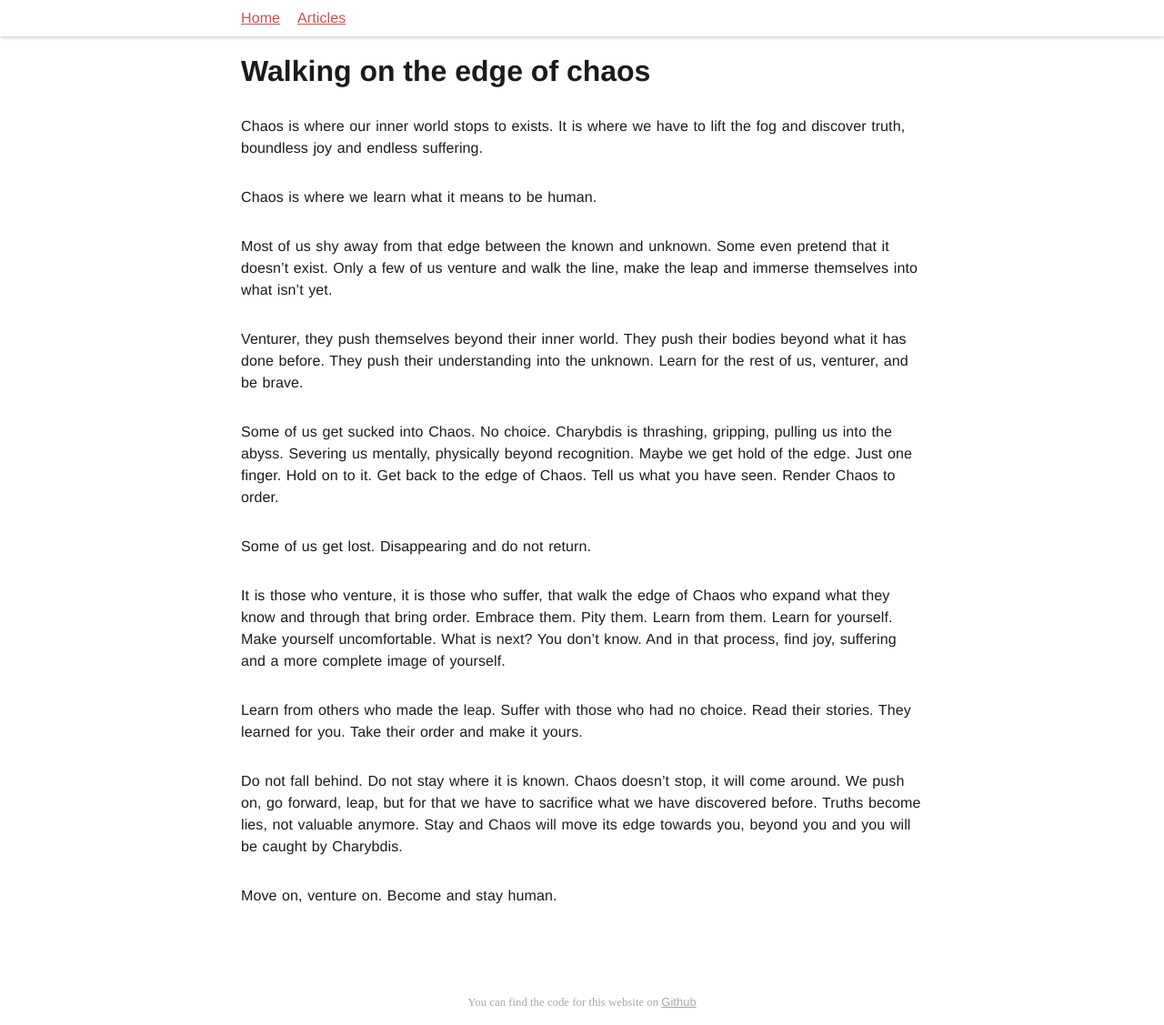
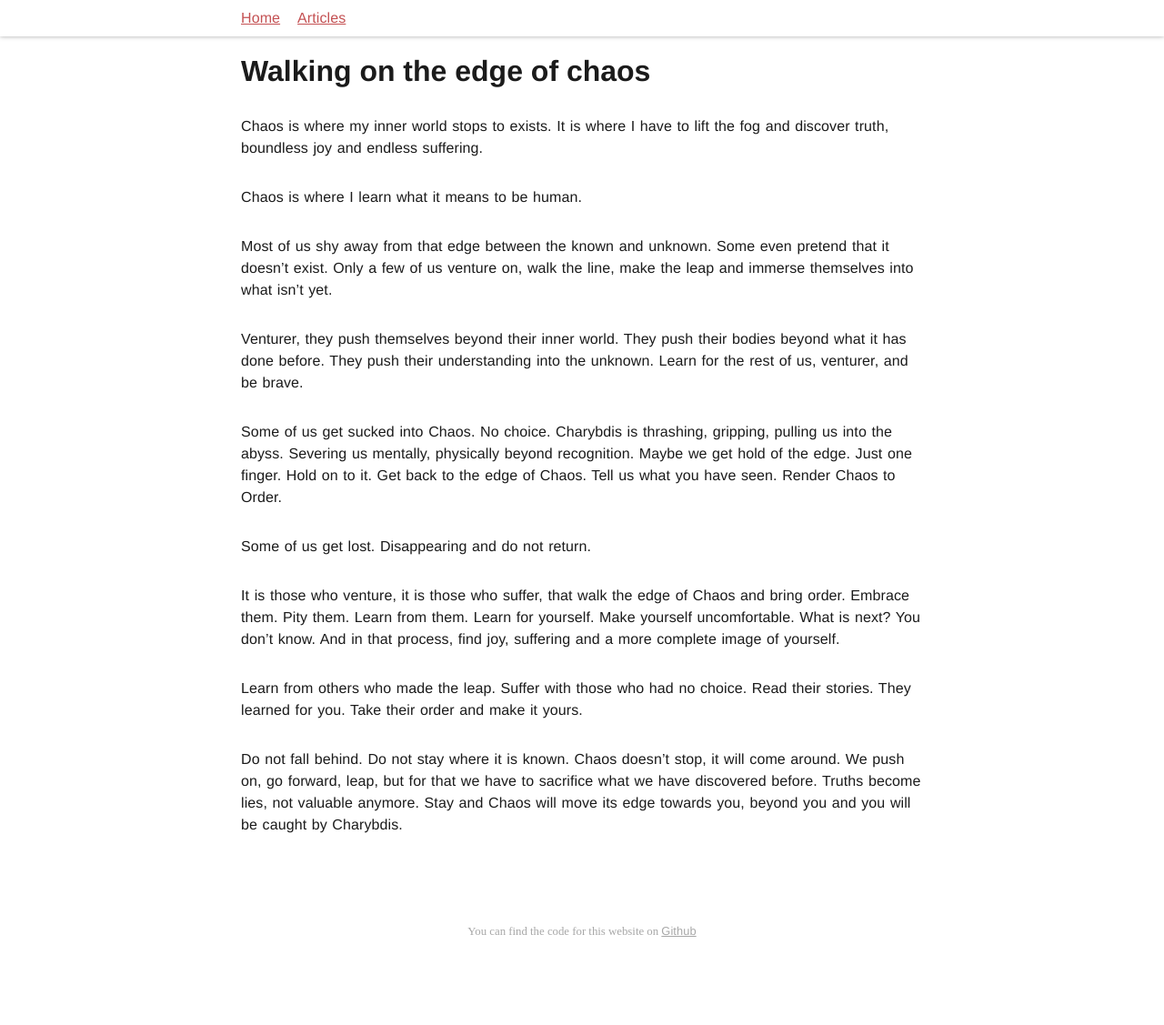
Before and after one commit to pheymann/paulheymann-website, a Jekyll site: the page built from _posts/2022-05-10-walking-on-the-edge-of-chaos.md, in a window 1280 px wide. Shown: the whole page at 91% size. Built offline with Jekyll 4.4.1, drawn with Linux system fonts in a browser that asks for light colours; after the commit the page ends 1049 px from its top, so only the background shows below that.

Commit message:
smaller though improvements

```diff
--- a/_posts/2022-05-10-walking-on-the-edge-of-chaos.md
+++ b/_posts/2022-05-10-walking-on-the-edge-of-chaos.md
@@ -8,22 +8,20 @@ meta_description: Walking on the edge of chaos
 meta_keywords: chaos,uncertainty,philosophy
 ---
 
-Chaos is where our inner world stops to exists. It is where we have to lift the fog and discover truth, boundless joy and endless suffering.
+Chaos is where my inner world stops to exists. It is where I have to lift the fog and discover truth, boundless joy and endless suffering.
 
-Chaos is where we learn what it means to be human.
+Chaos is where I learn what it means to be human.
 
-Most of us shy away from that edge between the known and unknown. Some even pretend that it doesn’t exist. Only a few of us venture and walk the line, make the leap and immerse themselves into what isn’t yet.
+Most of us shy away from that edge between the known and unknown. Some even pretend that it doesn’t exist. Only a few of us venture on, walk the line, make the leap and immerse themselves into what isn’t yet.
 
 Venturer, they push themselves beyond their inner world. They push their bodies beyond what it has done before. They push their understanding into the unknown. Learn for the rest of us, venturer, and be brave.
 
-Some of us get sucked into Chaos. No choice. Charybdis is thrashing, gripping, pulling us into the abyss. Severing us mentally, physically beyond recognition. Maybe we get hold of the edge. Just one finger. Hold on to it. Get back to the edge of Chaos. Tell us what you have seen. Render Chaos to order.
+Some of us get sucked into Chaos. No choice. Charybdis is thrashing, gripping, pulling us into the abyss. Severing us mentally, physically beyond recognition. Maybe we get hold of the edge. Just one finger. Hold on to it. Get back to the edge of Chaos. Tell us what you have seen. Render Chaos to Order.
 
 Some of us get lost. Disappearing and do not return.
 
-It is those who venture, it is those who suffer, that walk the edge of Chaos who expand what they know and through that bring order. Embrace them. Pity them. Learn from them. Learn for yourself. Make yourself uncomfortable. What is next? You don’t know. And in that process, find joy, suffering and a more complete image of yourself.
+It is those who venture, it is those who suffer, that walk the edge of Chaos and bring order. Embrace them. Pity them. Learn from them. Learn for yourself. Make yourself uncomfortable. What is next? You don’t know. And in that process, find joy, suffering and a more complete image of yourself.
 
 Learn from others who made the leap. Suffer with those who had no choice. Read their stories. They learned for you. Take their order and make it yours.
 
 Do not fall behind. Do not stay where it is known. Chaos doesn’t stop, it will come around. We push on, go forward, leap, but for that we have to sacrifice what we have discovered before. Truths become lies, not valuable anymore. Stay and Chaos will move its edge towards you, beyond you and you will be caught by Charybdis.
-
-Move on, venture on. Become and stay human.
```
Also changed, not shown: _posts/2022-08-02-wisdom-is-a-virtue-socrates.md (+6 -3 lines), _posts/2022-08-29-reality-truth-and-the-good-life.md (+1 -0 lines), _posts/2022-08-29-truth-detour-what-is-me.md (+5 -5 lines).
